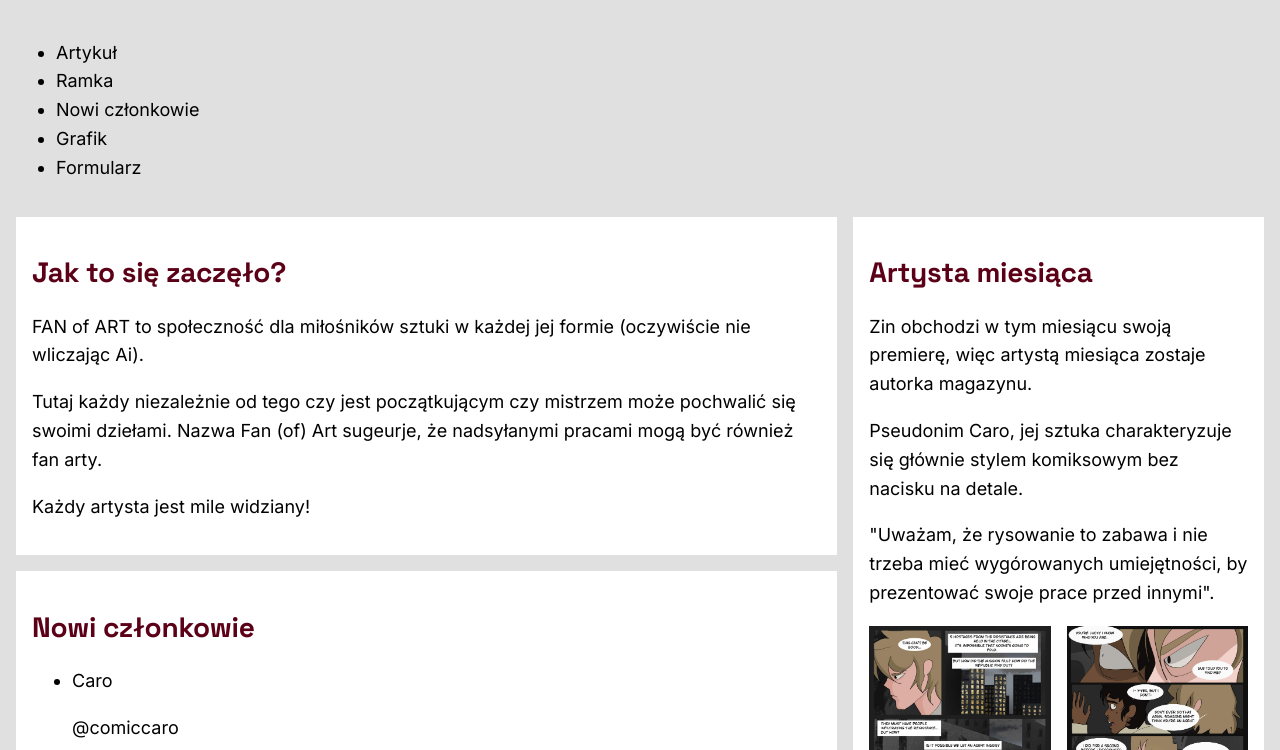
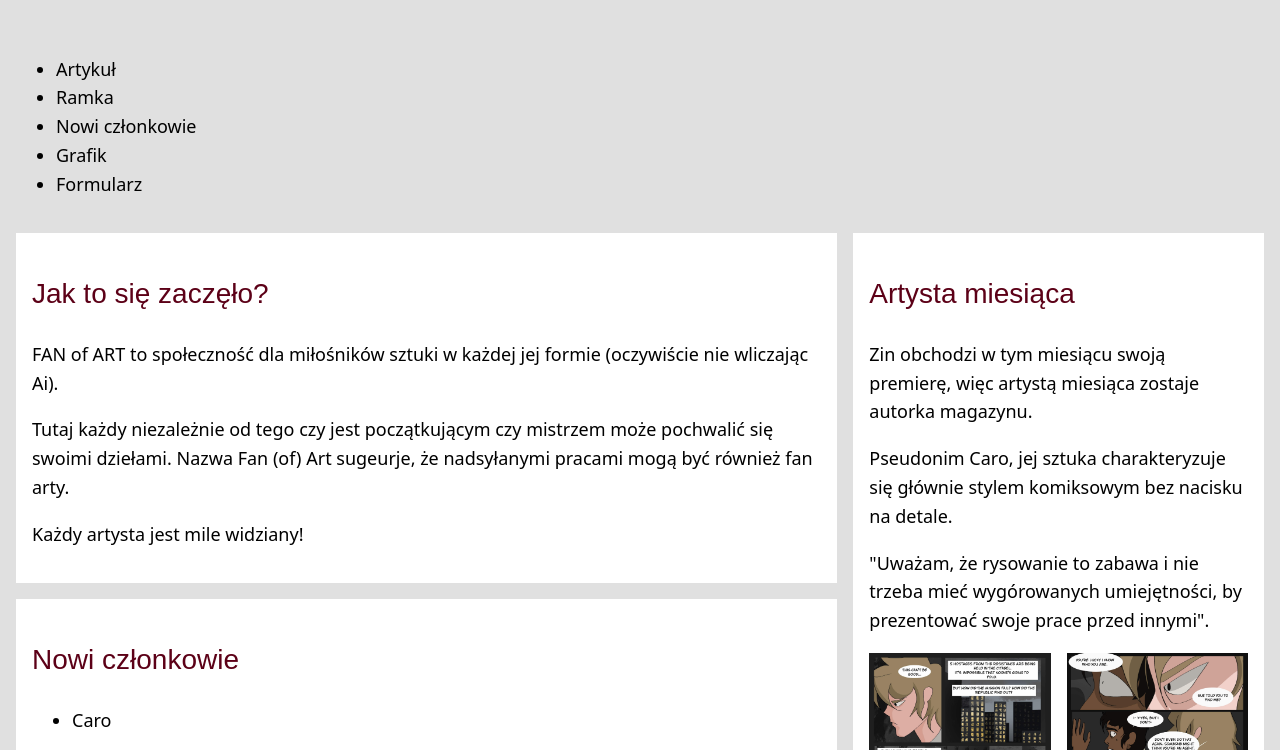
Before and after one commit to karolina-napieracz/techniki-www, a plain HTML site: page zine/zine.html in a window 1280 px wide. Shown: the part 113-863 px from the top of the page. Drawn offline with Linux system fonts and the light colour scheme.

Commit message:
nowa czcionka

```diff
--- a/zine/style.css
+++ b/zine/style.css
@@ -1,7 +1,11 @@
 * {
     box-sizing: border-box;
 }
-
+@font-face {
+    font-family: "secret";
+    src: url("./secrcode.ttf") format("truetype");
+    font-display: swap;
+}
 body {
     display: grid;
     grid-template-columns: minmax(0, 1fr);
@@ -9,18 +13,15 @@ body {
     margin: 0;
     padding: 1rem;
     background-color: #e0e0e0;
-    font-family: "Inter", system-ui, Arial, sans-serif;
+    font-family: system-ui, Arial, sans-serif;
     font-size: 1.125rem;
     line-height: 1.6;
 }
 
 h1, h2 {
-    font-family: "Space Grotesk", system-ui, Arial, sans-serif;
-    font-weight: 700;
-    letter-spacing: -0.01em;
-    line-height: 1.2;
+    font-family: "secret", sans-serif;
+    font-weight: normal;
 }
-
 h1 {
     font-size: 2.5rem;
     color: #800020;
--- a/zine/zine.html
+++ b/zine/zine.html
@@ -5,9 +5,6 @@
     <meta name="viewport" content="width=device-width, initial-scale=1">
     <title>ZIN · FAN of ART · nr 1</title>
     <meta name="description" content="Zin społeczności Fan of Art">
-    <link rel="preconnect" href="https://fonts.googleapis.com">
-    <link rel="preconnect" href="https://fonts.gstatic.com" crossorigin>
-    <link href="https://fonts.googleapis.com/css2?family=Inter:wght@400;600&family=Space+Grotesk:wght@600;700&display=swap" rel="stylesheet">
     <link rel="stylesheet" href="style.css">
 </head>
 <body>
```
Also changed, not shown: zine/secrcode.ttf (added).
